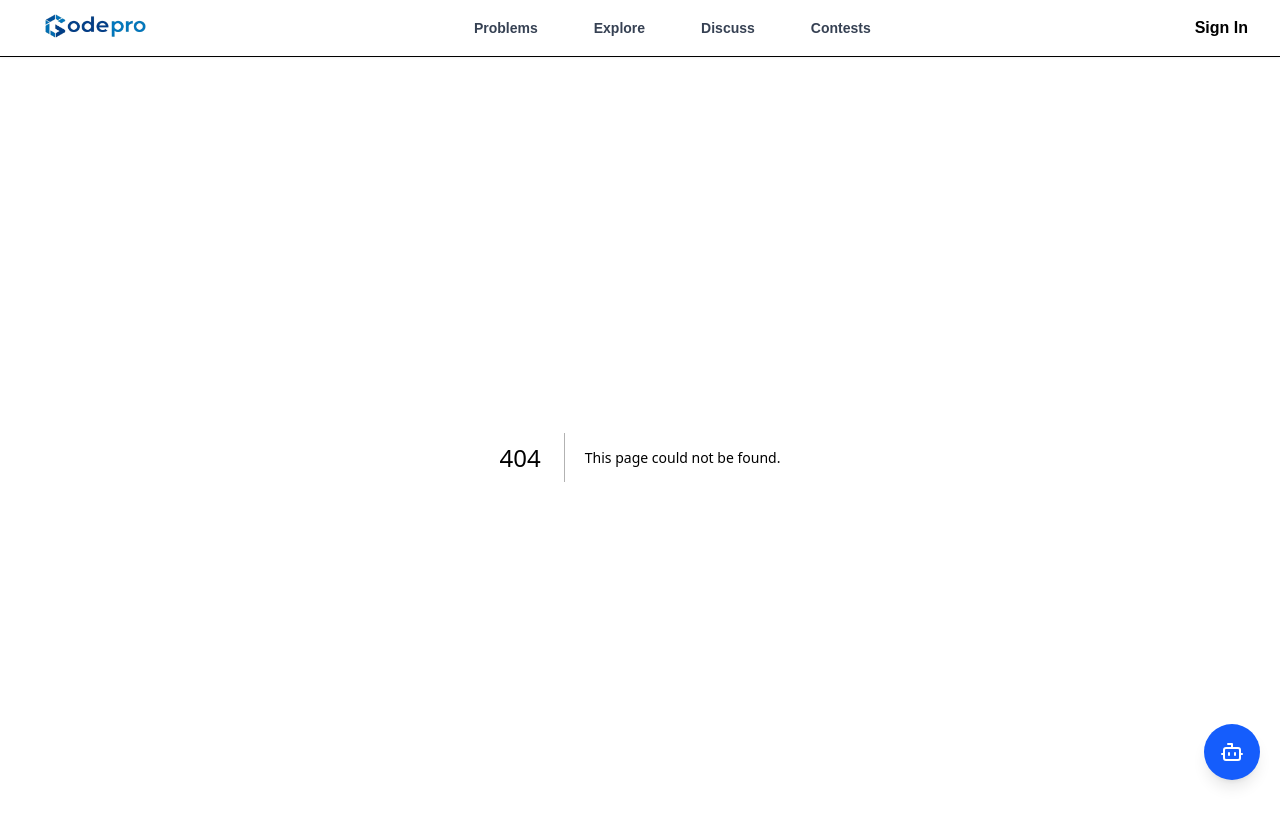
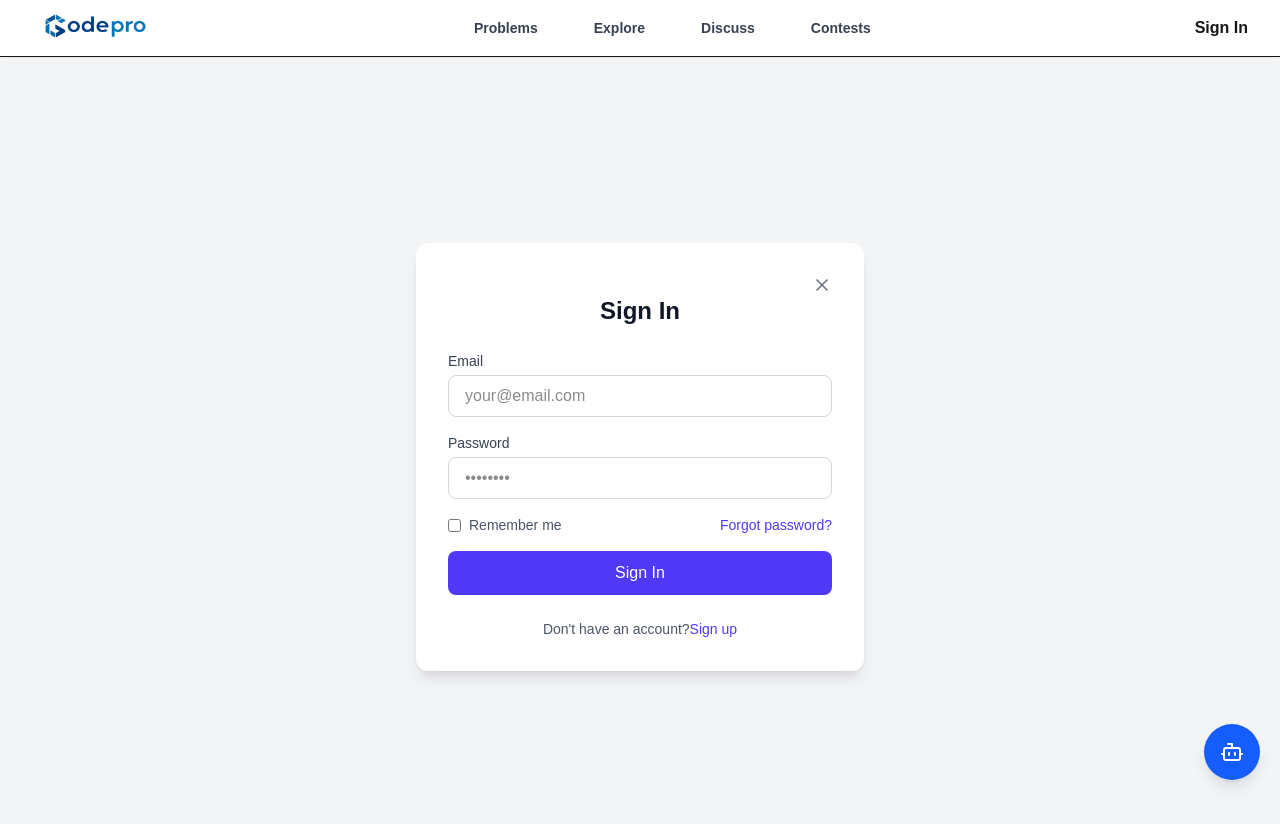
Before and after one commit to Daniel-Engineer-dev/programing-application, a Next.js app in the folder my-app/: page /routes/auth/login in a window 1280 px wide. Before the commit this address had no page. Shown: the top 824 px of the page. Built offline with nearby package versions, Linux system fonts and the light colour scheme.

Commit message:
complete auth frontend

```diff
--- /dev/null
+++ b/my-app/app/routes/auth/login/page.tsx
@@ -0,0 +1,8 @@
+import LoginForm from "@/src/Component/Auth/LoginForm";
+import React from "react";
+
+const page = () => {
+  return <LoginForm />;
+};
+
+export default page;
--- a/my-app/app/routes/auth/page.tsx
+++ /dev/null
@@ -1,14 +0,0 @@
-"use client";
-import React from "react";
-import NavBar from "@/src/Component/NavBar/NavBar";
-import LoginForm from "@/src/Component/Auth/LoginForm";
-import SignupForm from "@/src/Component/Auth/SignUpForm";
-import ForgotPasswordForm from "@/src/Component/Auth/ForgotPasswordForm";
-
-type AuthPageProps = {};
-
-const AuthPage: React.FC<AuthPageProps> = () => {
-  return <ForgotPasswordForm />;
-};
-
-export default AuthPage;
--- /dev/null
+++ b/my-app/app/routes/auth/resetpass/page.tsx
@@ -0,0 +1,8 @@
+import ForgotPasswordForm from "@/src/Component/Auth/ForgotPasswordForm";
+import React from "react";
+
+const page = () => {
+  return <ForgotPasswordForm />;
+};
+
+export default page;
--- /dev/null
+++ b/my-app/app/routes/auth/signup/page.tsx
@@ -0,0 +1,6 @@
+import SignupForm from "@/src/Component/Auth/SignUpForm";
+const page = () => {
+  return <SignupForm />;
+};
+
+export default page;
--- a/my-app/src/Component/Auth/ForgotPasswordForm.tsx
+++ b/my-app/src/Component/Auth/ForgotPasswordForm.tsx
@@ -31,13 +31,18 @@ const ForgotPasswordForm = () => {
               placeholder="your@email.com"
             />
           </div>
-          <button className="w-full bg-indigo-600 hover:bg-indigo-700 text-white font-medium py-2.5 rounded-lg transition-colors hover:cursor-pointer">
+          <button className="w-full bg-indigo-600 hover:bg-indigo-700 text-white font-medium py-2.5 rounded-lg transition-colors hover:cursor-pointer ">
             Reset Password
           </button>
         </form>
-        <button className="text-gray-500 hover:text-gray-700 hover:cursor-pointer mt-5">
-          Back to login
-        </button>
+        <div className="mt-5">
+          <Link
+            href="/routes/auth/login"
+            className="text-gray-500 hover:text-gray-700 hover:cursor-pointer mt-5"
+          >
+            Back to login
+          </Link>
+        </div>
       </div>
     </div>
   );
--- a/my-app/src/Component/Auth/LoginForm.tsx
+++ b/my-app/src/Component/Auth/LoginForm.tsx
@@ -5,7 +5,7 @@ const LoginForm = () => {
   return (
     <div className=" min-h-screen bg-gray-100 flex items-center justify-center p-4">
       <div className="max-w-md w-full bg-white rounded-xl shadow-lg p-8">
-        <div>
+        <div className="flex justify-end">
           <Link
             href="/"
             className="text-gray-500 hover:text-gray-700 hover:cursor-pointer"
@@ -41,18 +41,19 @@ const LoginForm = () => {
           </div>
 
           <div className="flex items-center justify-between">
-            <label className="flex items-center">
+            <label className="flex items-center ">
               <input
                 type="checkbox"
-                className="rounded border-gray-300 text-indigo-600 focus:ring-indigo-500"
+                className="rounded border-gray-300 text-indigo-600 focus:ring-indigo-500 hover:cursor-pointer"
               />
-              <span className="ml-2 text-sm text-gray-600 hover:cursor-pointer">
-                Remember me
-              </span>
+              <span className="ml-2 text-sm text-gray-600 ">Remember me</span>
             </label>
-            <button className="text-sm text-indigo-600 hover:text-indigo-500">
+            <Link
+              href="/routes/auth/resetpass"
+              className="text-sm text-indigo-600 hover:text-indigo-500 hover:cursor-pointer"
+            >
               Forgot password?
-            </button>
+            </Link>
           </div>
 
           <button className="w-full bg-indigo-600 hover:bg-indigo-700 text-white font-medium py-2.5 rounded-lg transition-colors hover:cursor-pointer">
@@ -62,9 +63,12 @@ const LoginForm = () => {
 
         <div className="mt-6 text-center text-sm text-gray-600">
           Don't have an account?
-          <button className="text-indigo-600 hover:text-indigo-500 font-medium">
+          <Link
+            href="/routes/auth/signup"
+            className="text-indigo-600 hover:text-indigo-500 font-medium hover:cursor-pointer"
+          >
             Sign up
-          </button>
+          </Link>
         </div>
       </div>
     </div>
--- a/my-app/src/Component/Auth/SignUpForm.tsx
+++ b/my-app/src/Component/Auth/SignUpForm.tsx
@@ -1,3 +1,4 @@
+"use client";
 import React, { useState } from "react";
 import DatePicker from "react-datepicker";
 import "react-datepicker/dist/react-datepicker.css";
@@ -96,9 +97,14 @@ const SignupForm = () => {
             Google
           </a>
         </div>
-        <button className="text-gray-500 hover:text-gray-700 hover:cursor-pointer mt-5">
-          Back to login
-        </button>
+        <div className="mt-3">
+          <Link
+            href="/routes/auth/login"
+            className="text-gray-500 hover:text-gray-700 hover:cursor-pointer mt-5"
+          >
+            Back to login
+          </Link>
+        </div>
       </div>
     </div>
   );
--- a/my-app/src/Component/NavBar/NavBar.tsx
+++ b/my-app/src/Component/NavBar/NavBar.tsx
@@ -63,7 +63,7 @@ export default function NavBar() {
         </ul>
 
         {/* Right: Auth placeholder */}
-        <Link href="/routes/auth" className="hidden md:block">
+        <Link href="/routes/auth/login" className="hidden md:block">
           <button className=" hover:bg-blue-700 hover:text-white font-bold py-2 px-4 rounded-full hover:cursor-pointer transition-all duration-300 hover:duration-0">
             Sign In
           </button>
```
